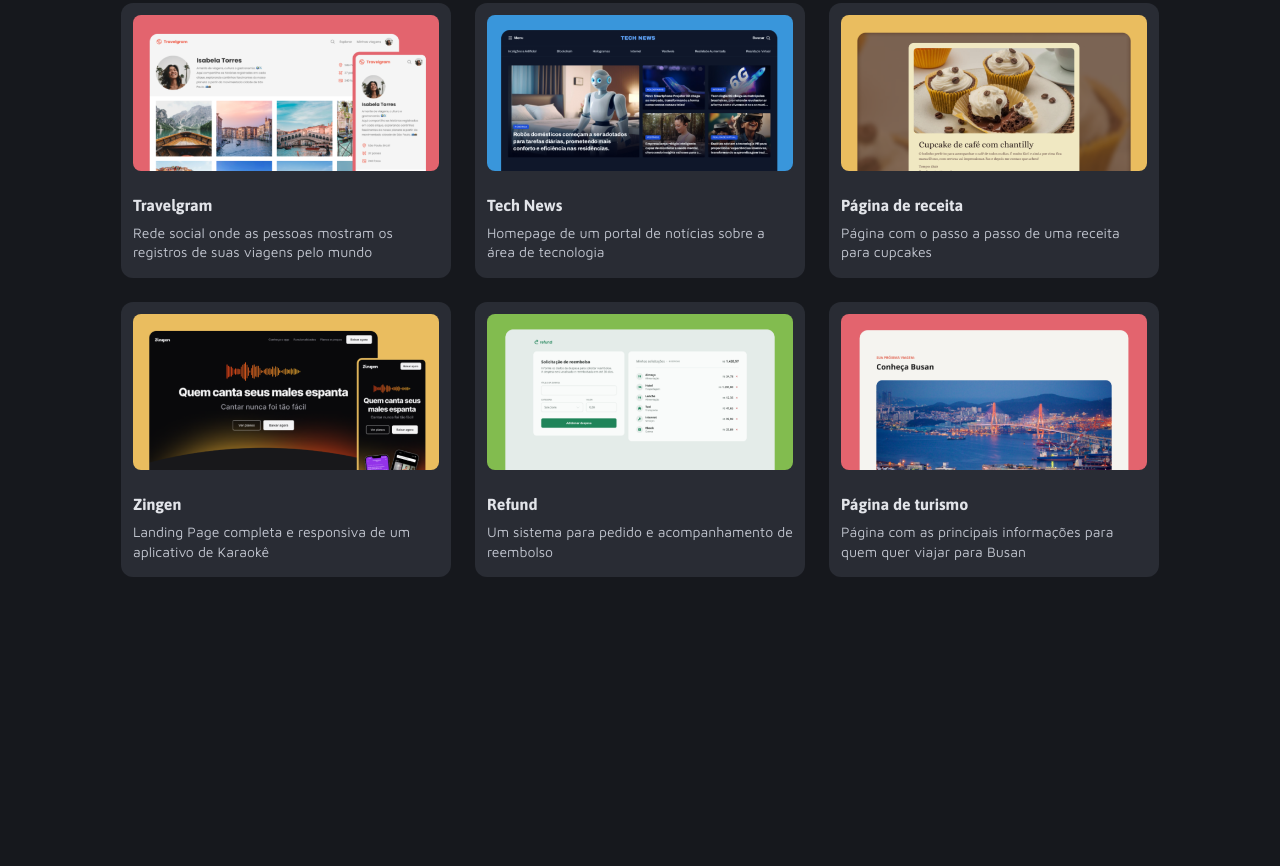
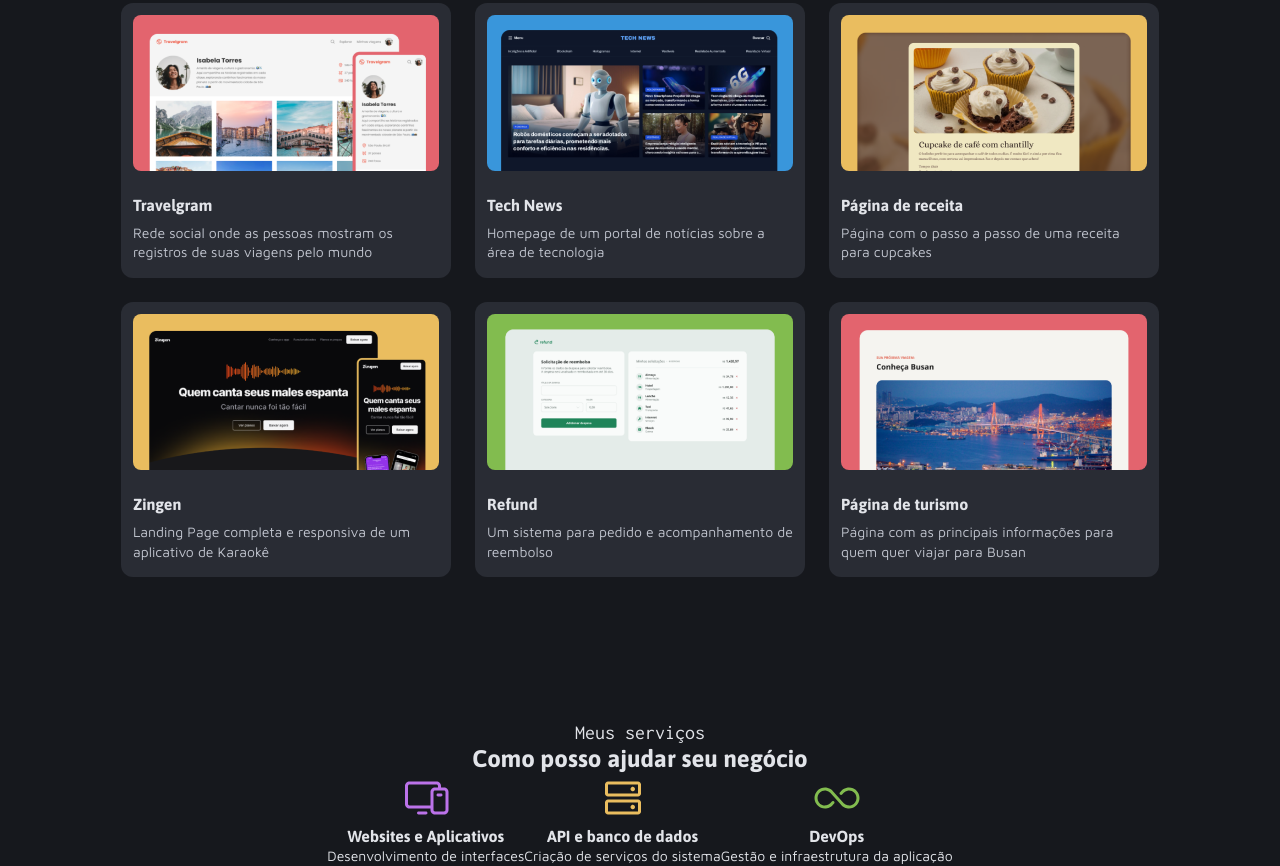
Before and after one commit to Chiarelo/desafio-portfolio-dev, a plain HTML site: page index.html in a window 1280 px wide. Shown: the part 936-1802 px from the top of the page. Before the commit the page ends 1657 px from the top, so only its background shows below. Drawn offline with Linux system fonts and the light colour scheme.

Commit message:
estruturando a seção services

```diff
--- a/index.html
+++ b/index.html
@@ -85,7 +85,7 @@
         <h2 class="title-md">Veja os projetos em destaque</h2>
       </header>
 
-      <div id="cards" class="grid">
+      <div id="project-gallery" class="grid">
         <figure class="project-card">
           <img
             src="assets/images/Thumbnail_Project-01.png"
@@ -167,5 +167,41 @@
         </figure>
       </div>
     </section>
+
+    <section id="services" class="container">
+      <header>
+        <p class="subtitle">Meus serviços</p>
+        <h2 class="title-md">Como posso ajudar seu negócio</h2>
+      </header>
+
+      <div class="cards grid grid-flow-col">
+        <div class="card">
+          <img src="assets/icons/Devices.svg" alt="Imagem de um computador e uma tela de celular">
+          <header>
+            <h3 class="title-sm">Websites e Aplicativos</h3>
+            <p class="text-sm">Desenvolvimento de interfaces</p>
+          </header>
+        </div>
+
+        <div class="card">
+          <img src="assets/icons/HardDrives.svg" alt="Imagem que faz referência ao banco de dados">
+          <header>
+            <h3 class="title-sm">API e banco de dados</h3>
+            <p class="text-sm">Criação de serviços do sistema</p>
+          </header>
+        </div>
+
+
+        <div class="card">
+          <img src="assets/icons/Infinity.svg" alt="Simbolo de DevOps">
+          <header>
+            <h3 class="title-sm">DevOps</h3>
+            <p class="text-sm">Gestão e infraestrutura da aplicação</p>
+          </header>
+        </div>
+
+      </div>
+
+    </section>
   </body>
 </html>
--- a/styles/sections.css
+++ b/styles/sections.css
@@ -70,7 +70,7 @@
     }
   }
 
-  #cards {
+  #project-gallery {
     grid-template-columns: repeat(3, 330px);
     gap: 24px;
 
```
